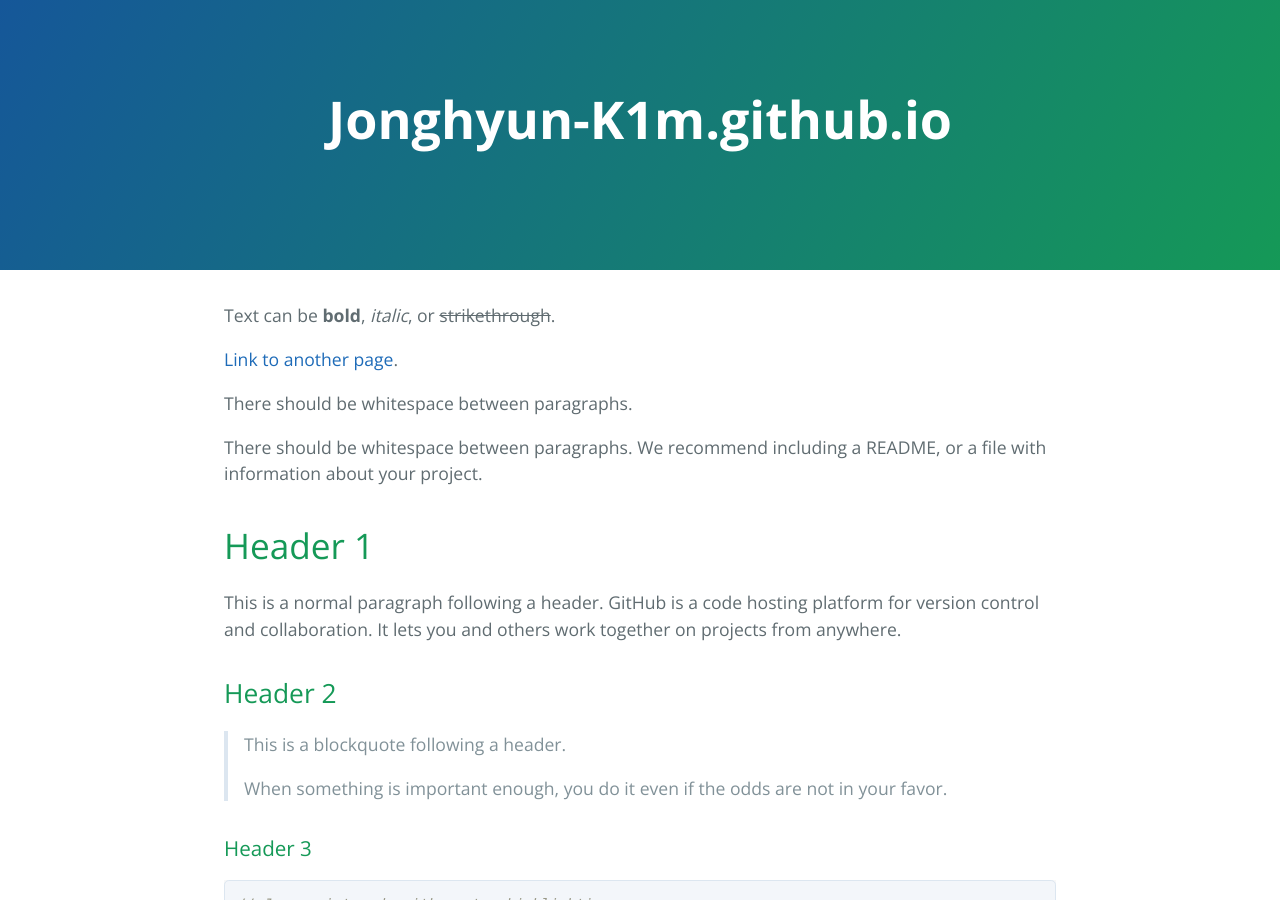
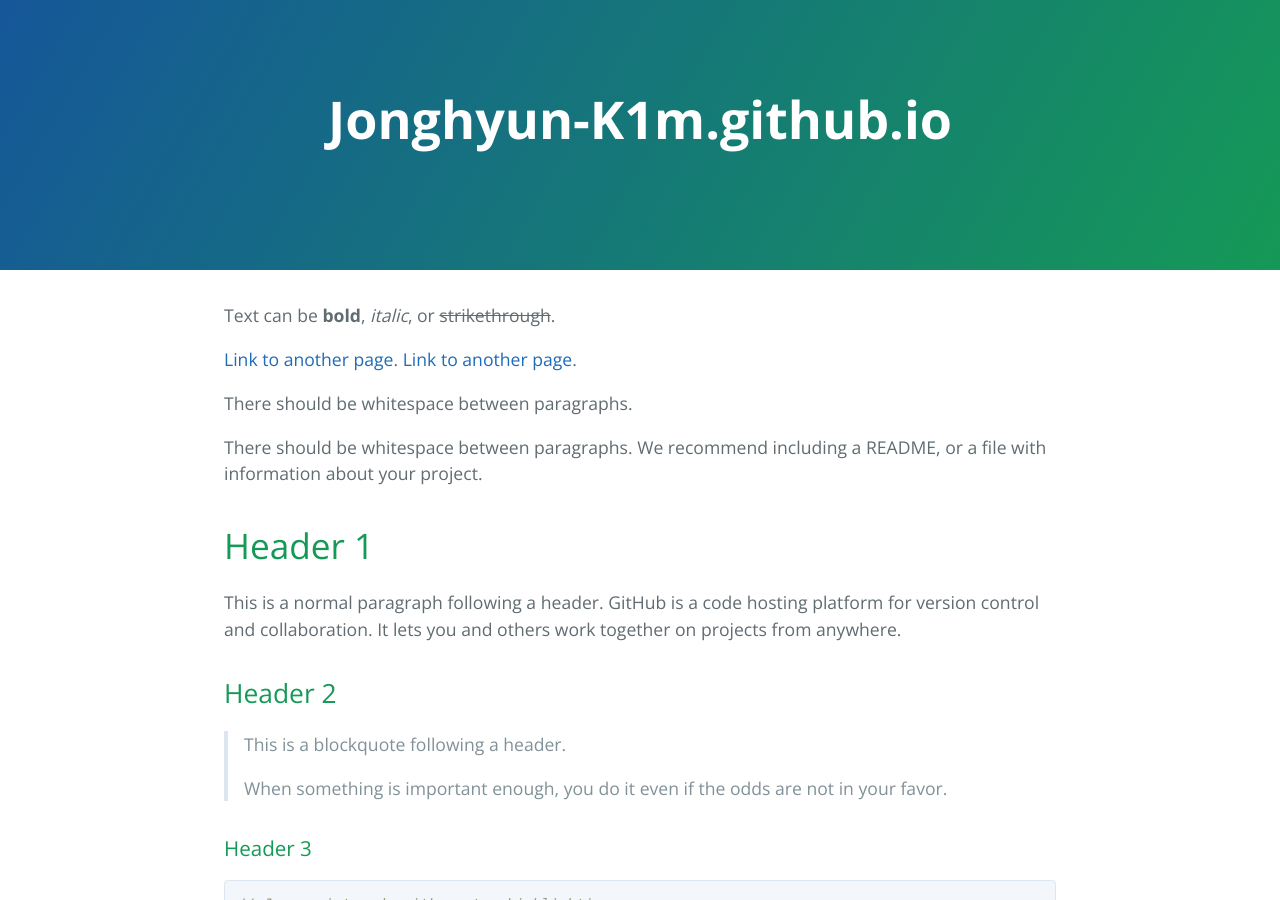
Before and after one commit to Jonghyun-K1m/Jonghyun-K1m.github.io, a Jekyll site: the page built from index.md, in a window 1280 px wide and 900 px high. Built offline with Jekyll 4.4.1, drawn with Linux system fonts in a browser that asks for light colours; the repository's description, which GitHub fills in, is left out.

Commit message:
Update index.md

```diff
--- a/index.md
+++ b/index.md
@@ -5,6 +5,7 @@ layout: default
 Text can be **bold**, _italic_, or ~~strikethrough~~.
 
 [Link to another page](./another-page.html).
+[Link to another page](./testpage.html).
 
 There should be whitespace between paragraphs.
 
```
